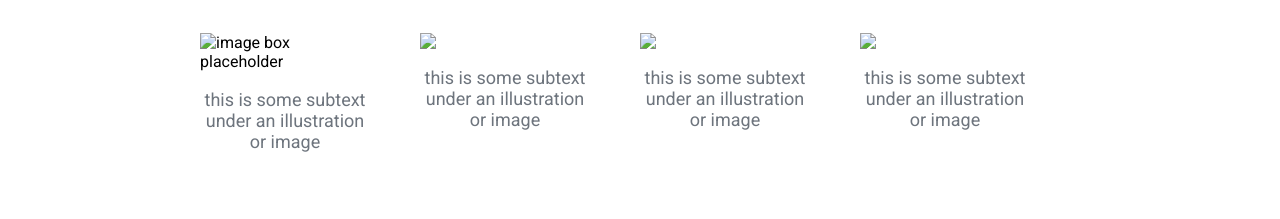
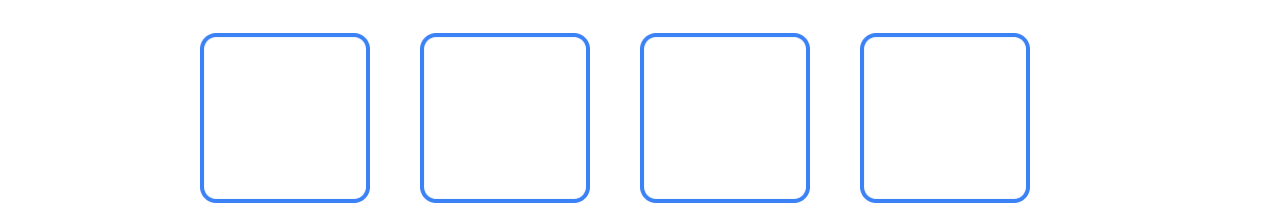
Before and after one commit to Portan21/odin-landing-page, a plain HTML site: page index.html in a window 1280 px wide. Shown: the part 581-800 px from the top of the page. Drawn offline with Linux system fonts and the light colour scheme; the site is published under a folder, as on GitHub Pages, so addresses that start at the root find nothing.

Commit message:
Fix image not displaying in Github Pages

```diff
--- a/index.html
+++ b/index.html
@@ -45,19 +45,19 @@
             </div>
             <div id="information-image" class="information-image flex-container">
                 <div id="information-item1" class="image flex-container">
-                    <img src="/images/image-box.png" alt="image box placeholder">
+                    <img src="images/image-box.png" alt="image box placeholder">
                     <p>this is some subtext under an illustration or image</p>
                 </div>
                 <div id="information-item2" class="image flex-container" alt="image box placeholder">
-                    <img src="/images/image-box.png">
+                    <img src="images/image-box.png">
                     <p>this is some subtext under an illustration or image</p>
                 </div>
                 <div id="information-item3" class="image flex-container" alt="image box placeholder">
-                    <img src="/images/image-box.png">
+                    <img src="images/image-box.png">
                     <p>this is some subtext under an illustration or image</p>
                 </div>
                 <div id="information-item4" class="image flex-container" alt="image box placeholder">
-                    <img src="/images/image-box.png">
+                    <img src="images/image-box.png">
                     <p>this is some subtext under an illustration or image</p>
                 </div>
             </div>
```
